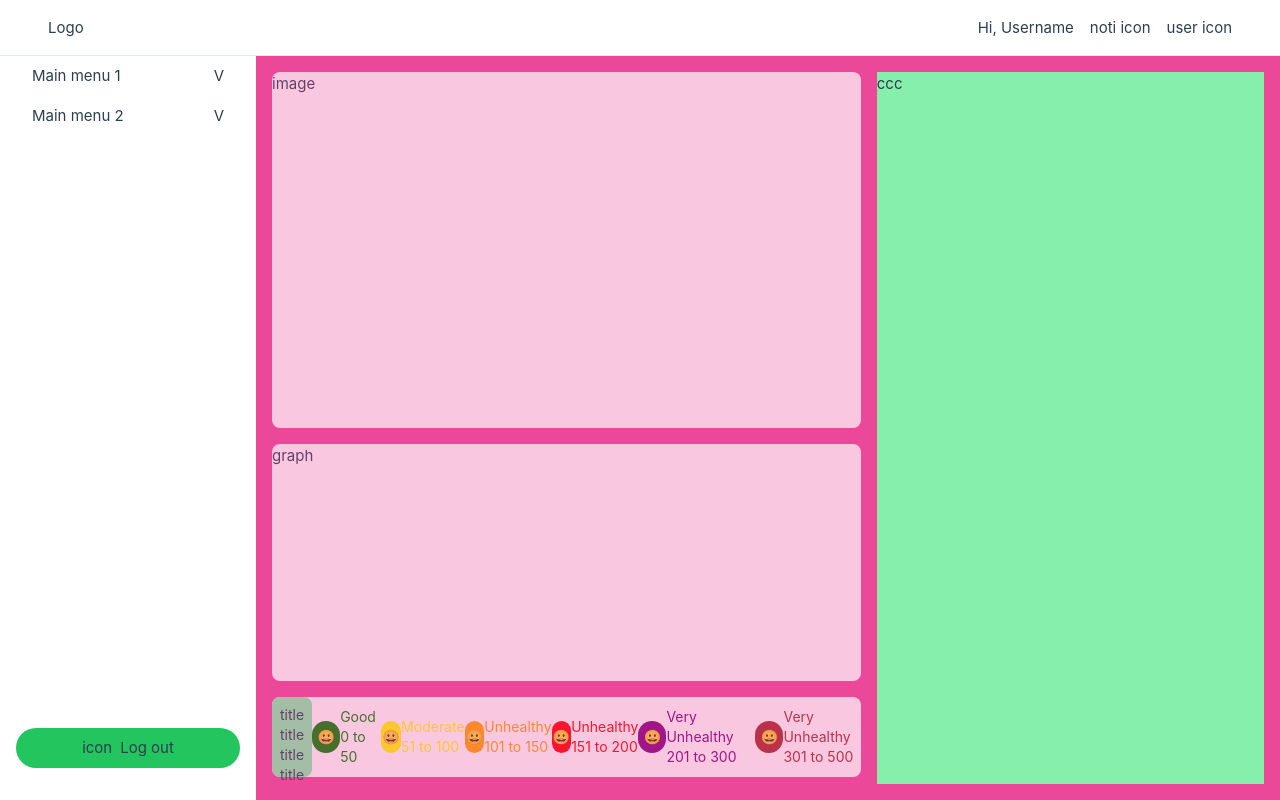
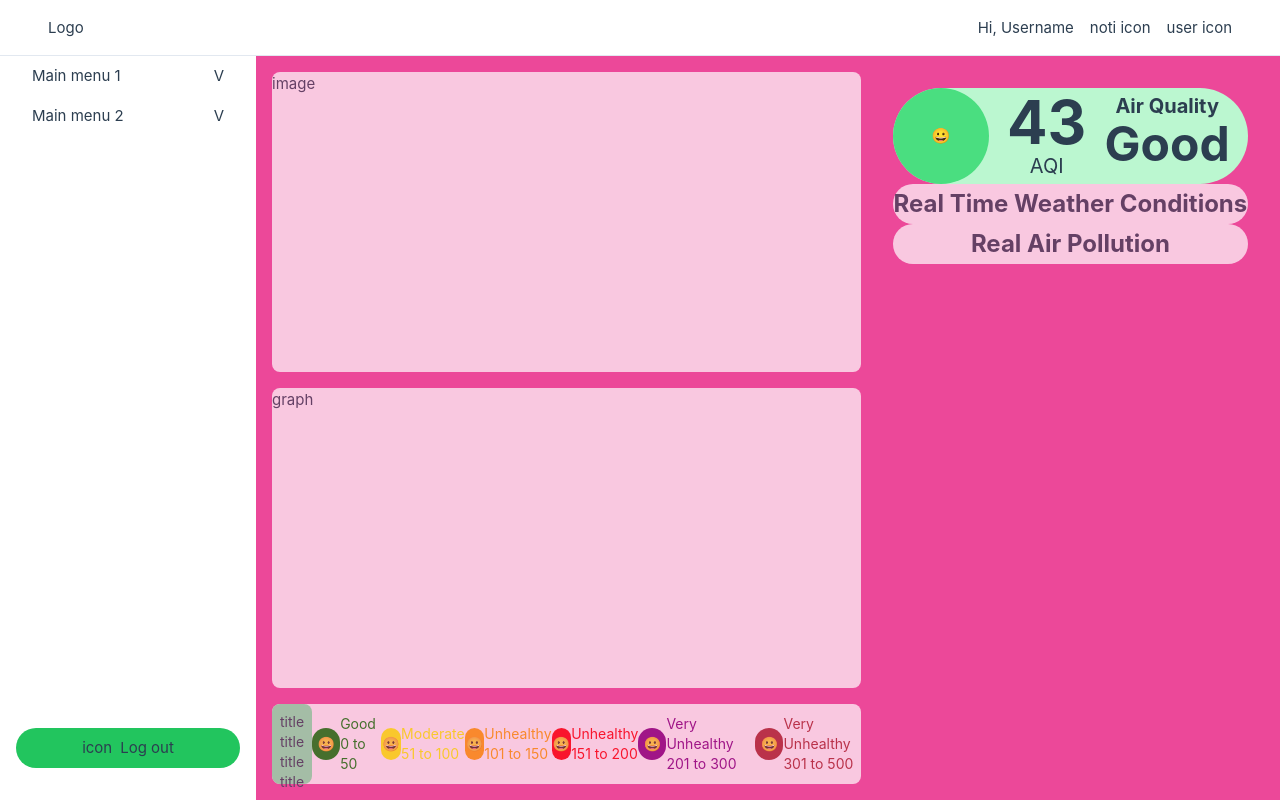
Before and after one commit to 11best/simple-weather-dashboard, a Vue app: page / in a window 1280 px wide. Built offline with nearby package versions, Linux system fonts and the light colour scheme.

Commit message:
create TextContainer component

```diff
--- a/src/App.vue
+++ b/src/App.vue
@@ -4,6 +4,8 @@ import Sidebar from "./components/Sidebar/Sidebar.vue";
 import ImageContainer from "./components/ImageContainer.vue";
 import GraphContainer from "./components/GraphContainer.vue";
 import IndexLevel from "./components/IndexLevel.vue";
+import TextContainer from "./components/TextContainer.vue";
+import AqiSummary from "./components/AqiSummary.vue";
 </script>
 
 <template>
@@ -13,12 +15,16 @@ import IndexLevel from "./components/IndexLevel.vue";
       <Sidebar />
       <main class="bg-pink-500 ml-64 flex-1">
         <div class="grid grid-cols-5 gap-x-4 p-4 h-full">
-          <div class="w-full col-span-3 flex flex-col gap-4">
+          <div id="left-section" class="w-full col-span-3 flex flex-col gap-4">
             <div class="h-3/6"><ImageContainer /></div>
-            <div class="h-2/6"><GraphContainer /></div>
+            <div class="h-3/6"><GraphContainer /></div>
             <div class="flex items-center"><IndexLevel /></div>
           </div>
-          <div class="w-full bg-green-300 col-span-2">ccc</div>
+          <div id="right-section" class="w-full col-span-2 p-4">
+            <AqiSummary />
+            <div><TextContainer title="Real Time Weather Conditions" /></div>
+            <div><TextContainer title="Real Air Pollution" /></div>
+          </div>
         </div>
       </main>
     </div>
--- /dev/null
+++ b/src/components/TextContainer.vue
@@ -0,0 +1,13 @@
+<script setup lang="ts">
+defineProps<{
+  title: string;
+}>();
+</script>
+
+<template>
+  <div
+    class="bg-white opacity-70 w-full rounded-full text-center font-bold text-2xl py-1"
+  >
+    {{ title }}
+  </div>
+</template>
```
